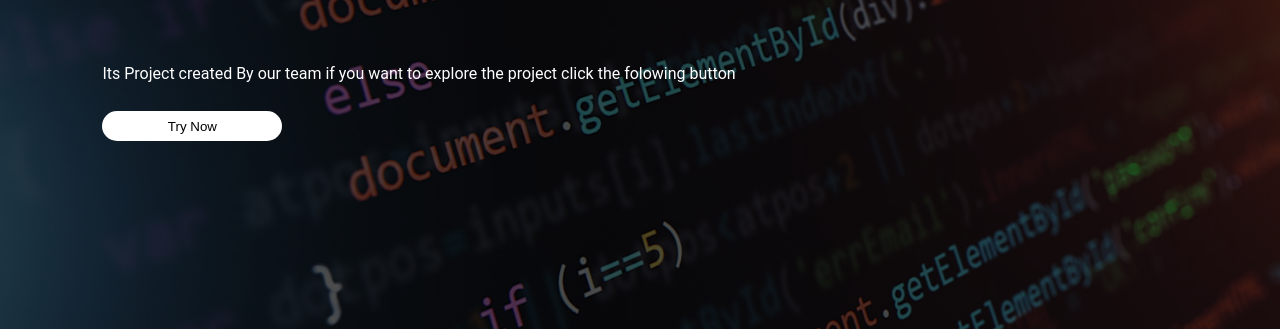
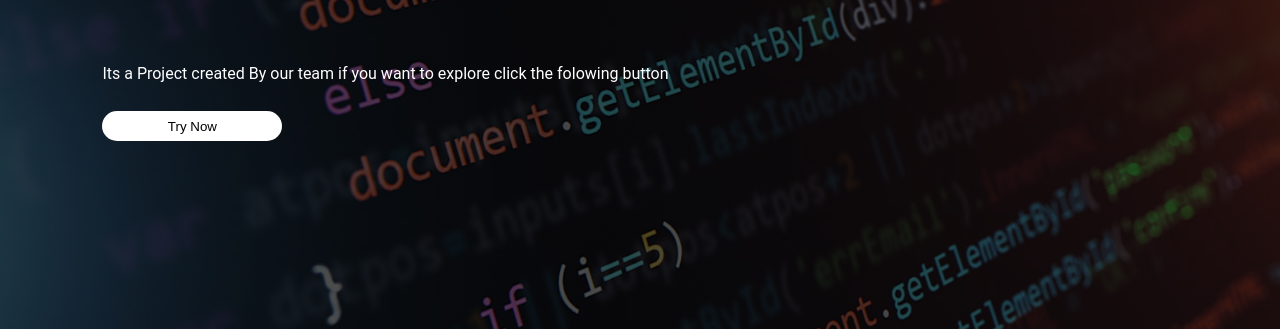
Before and after one commit to Jokeromar/Main-Page-DD101, a plain HTML site: page index.html in a window 1280 px wide. Shown: the part 471-800 px from the top of the page. Drawn offline with Linux system fonts and the light colour scheme.

Commit message:
Update index.html

```diff
--- a/index.html
+++ b/index.html
@@ -28,7 +28,7 @@
         <div class="row">
             <div class="col">
                 <h1>PIxel Project </h1>
-                <p>Its Project created By our team if you want to explore the project click the folowing button  </p>
+                <p>Its a Project created By our team if you want to explore  click the folowing button  </p>
                     <button><a href="Games/gallery.html?id=23&name=gallery_games">Try Now</a></button>
 
             </div>
```
